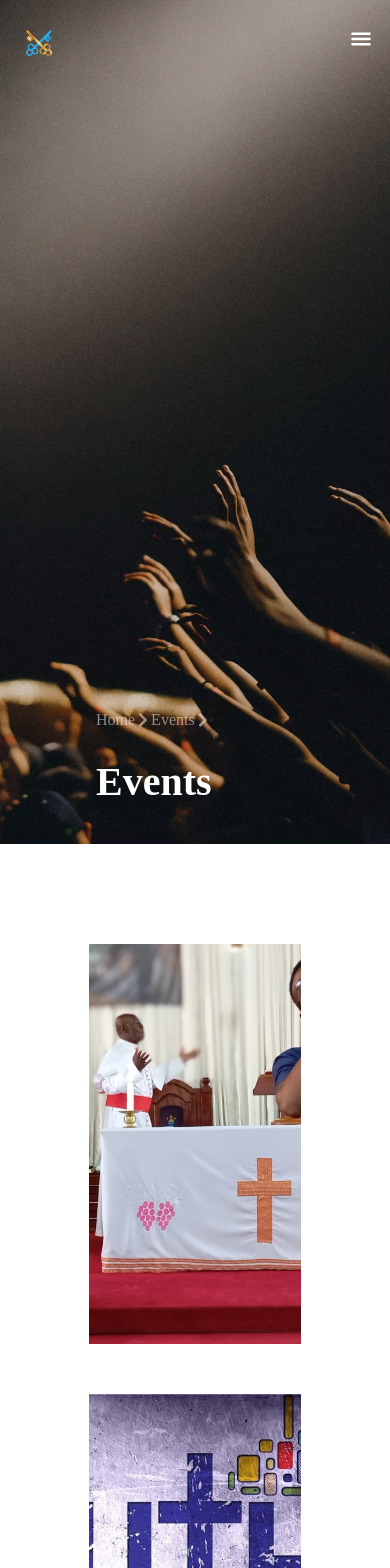
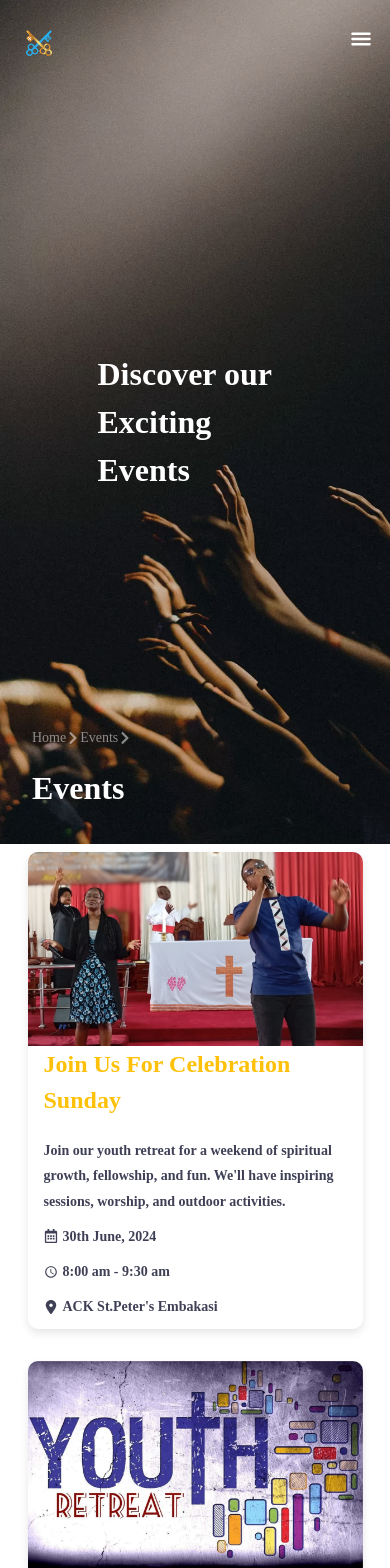
Before and after one commit to P3t3raw/Saints, a React (Create React App) app: page /events in a window 390 px wide. Shown: the top 1568 px of the page. Built offline with nearby package versions, Linux system fonts and the light colour scheme; the HTML template or start-up script is replaced by a standard one.

Commit message:
first commit for the event page responsiveness

```diff
--- a/src/pages/events/Events.css
+++ b/src/pages/events/Events.css
@@ -10,6 +10,7 @@
   background-attachment: fixed;
   overflow: hidden;
 }
+
 .eventsOverlay {
   position: absolute;
   overflow: hidden;
@@ -21,74 +22,164 @@
   opacity: 0.4;
   background-color: rgba(0, 0, 0, 0.5);
 }
+.eventContent {
+  position: absolute;
+  color: white;
+  top: 50%;
+  left: 50%;
+  transform: translate(-50%, -50%);
+}
+
 .eventsBreadCrumbsWrapper {
   position: absolute;
   z-index: 99;
   bottom: 2rem;
-  padding-inline: 6rem;
+  padding-inline: 6rem; /* This remains rem */
 }
+
 .eventsBreadCrumbsWrapper h1 {
-  font-size: 40px;
+  font-size: 2.5rem; /* 40px to rem */
   font-weight: 700;
   color: white;
 }
+
 .eventsBreadCrumbs {
-  font-size: 16px;
+  font-size: 1rem; /* 16px to rem */
   font-weight: 400;
-  margin-bottom: 20px;
+  margin-bottom: 1.25rem; /* 20px to rem */
   text-transform: capitalize;
   color: rgba(255, 255, 255, 0.5);
 }
+
 .eventsBreadCrumbs span {
   display: inline-flex;
   align-items: center;
 }
+
 .eventsBreadCrumbs span a {
   color: rgba(255, 255, 255, 0.5);
   text-decoration: none;
 }
+
 .actualEvents {
   background-color: white;
-  padding: 100px 50px;
+  padding: 1rem;
   width: 80vw;
   margin: auto;
+  /* border: 1px solid black; */
 }
+
 .singleEvent {
   display: flex;
-  margin-bottom: 50px;
+  margin-bottom: 3.125rem; /* 50px to rem */
   width: 100%;
-  height: 400px;
+  height: 25rem; /* 400px to rem */
   overflow: hidden;
+  border-radius: 0.625rem; /* 10px to rem */
+  box-shadow: 0 0.25rem 0.5rem rgba(0, 0, 0, 0.1); /* 4px and 8px to rem */
+  /* border: 1px solid black; */
 }
+
 .singleEvent:nth-child(even) {
   flex-direction: row-reverse;
 }
+
 .singleEvent img {
-  width: 600px;
+  width: 40rem; /* 600px to rem */
   object-fit: cover;
   object-position: center;
-  flex: 1.5;
+  flex: 1;
 }
+
 .singleEvent .singleEventContent {
-  flex: 2;
+  flex: 1;
   display: flex;
   flex-direction: column;
   justify-content: center;
-  padding-inline: 30px;
+  padding-inline: 1.875rem; /* 30px to rem */
 }
+
 .singleEvent .singleEventContent h2 {
-  font-size: 30px;
+  font-size: 1.875rem; /* 30px to rem */
   font-weight: 600;
-  margin-bottom: 20px;
+  margin-bottom: 1.25rem; /* 20px to rem */
   color: #ffc107;
 }
+
 .singleEvent .singleEventContent span {
   font-weight: 600;
-  font-size: 17px;
-  margin-bottom: 10px;
+  font-size: 1.0625rem; /* 17px to rem */
+  margin-bottom: 0.625rem; /* 10px to rem */
   line-height: 1.8;
   color: #3f4056;
   display: flex;
   align-items: center;
-  gap: 5px;
+  gap: 0.3125rem; /* 5px to rem */
 }
+@media screen and (max-width: 1024px) {
+  /* Adjustments for screens up to 1024px */
+
+  .eventsBreadCrumbsWrapper {
+    padding-inline: 4rem; /* Reduce padding */
+  }
+
+  .singleEvent {
+    flex-direction: column; /* Stack the image and content vertically */
+    height: auto; /* Let height adjust naturally */
+  }
+
+  .singleEvent img {
+    width: 100%; /* Make the image full width */
+    max-width: none; /* Remove max-width to allow scaling */
+  }
+
+  .singleEvent .singleEventContent {
+    padding-inline: 2rem; /* Reduce padding */
+  }
+
+  .singleEvent .singleEventContent h2 {
+    font-size: 2rem; /* Scale down font size */
+  }
+
+  .singleEvent .singleEventContent span {
+    font-size: 1rem; /* Adjust text size */
+  }
+}
+
+@media screen and (max-width: 768px) {
+  /* Adjustments for screens up to 768px */
+
+  .eventsBreadCrumbsWrapper {
+    padding-inline: 2rem; /* Further reduce padding */
+  }
+
+  .eventsBreadCrumbsWrapper h1 {
+    font-size: 2rem; /* Decrease font size */
+  }
+
+  .eventsBreadCrumbs {
+    font-size: 0.875rem; /* Scale down text size */
+    margin-bottom: 1rem; /* Reduce margin */
+  }
+
+  .actualEvents {
+    width: 90vw; /* Reduce content width */
+    padding: 0.5rem; /* Decrease padding */
+  }
+
+  .singleEvent {
+    margin-bottom: 2rem; /* Reduce gap between events */
+  }
+
+  .singleEvent .singleEventContent {
+    padding-inline: 1rem; /* Further reduce padding */
+  }
+
+  .singleEvent .singleEventContent h2 {
+    font-size: 1.5rem; /* Scale down heading */
+  }
+
+  .singleEvent .singleEventContent span {
+    font-size: 0.875rem; /* Further reduce text size */
+  }
+}
--- a/src/pages/events/Events.jsx
+++ b/src/pages/events/Events.jsx
@@ -1,7 +1,7 @@
 import "./Events.css";
 import Reveal from "../../utils/Reveal";
 import { FaChevronRight } from "react-icons/fa";
-import Worship from "../../assets/motivate.jpg";
+// import Worship from "../../assets/motivate.jpg";
 import { FaRegCalendarAlt } from "react-icons/fa";
 import { FaLocationDot } from "react-icons/fa6";
 import { MdOutlineAccessTime } from "react-icons/md";
@@ -41,7 +41,7 @@ function AllEvents() {
     },
     {
       id: 3,
-      imgSrc: Worship,
+      imgSrc: Motivate,
       title: "Worship Night",
       desc: "Come worship together as we lift our voices in praise. An evening of music, prayer, and reflection.",
       date: "Friday, June 18, 2024",
@@ -63,6 +63,9 @@ function AllEvents() {
     <div>
       <div className="eventsBackground">
         <div className="eventsOverlay"></div>
+        <div className="eventContent">
+          <h1>Discover our Exciting Events</h1>
+        </div>
         <div className="eventsBreadCrumbsWrapper">
           <p className="eventsBreadCrumbs">
             <span>
```
